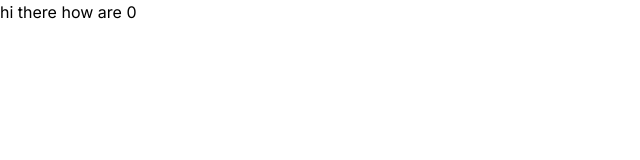
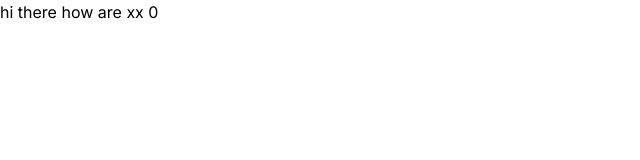
Before and after one commit to kenilJoshi/payytm, a Next.js app in the folder apps/merchant-app/: page / in a window 1280 px wide. Shown: the top 160 px of the page, without its empty margins (0-640 px from the left). Built offline with nearby package versions, Linux system fonts and the light colour scheme.

Commit message:
first commit

```diff
--- a/apps/merchant-app/app/page.tsx
+++ b/apps/merchant-app/app/page.tsx
@@ -5,6 +5,6 @@ import { useBalance } from "@repo/store/balance";
 export default function() {
   const balance = useBalance();
   return <div>
-    hi there how are {balance}
+    hi there how are xx {balance}
   </div>
 }
```
